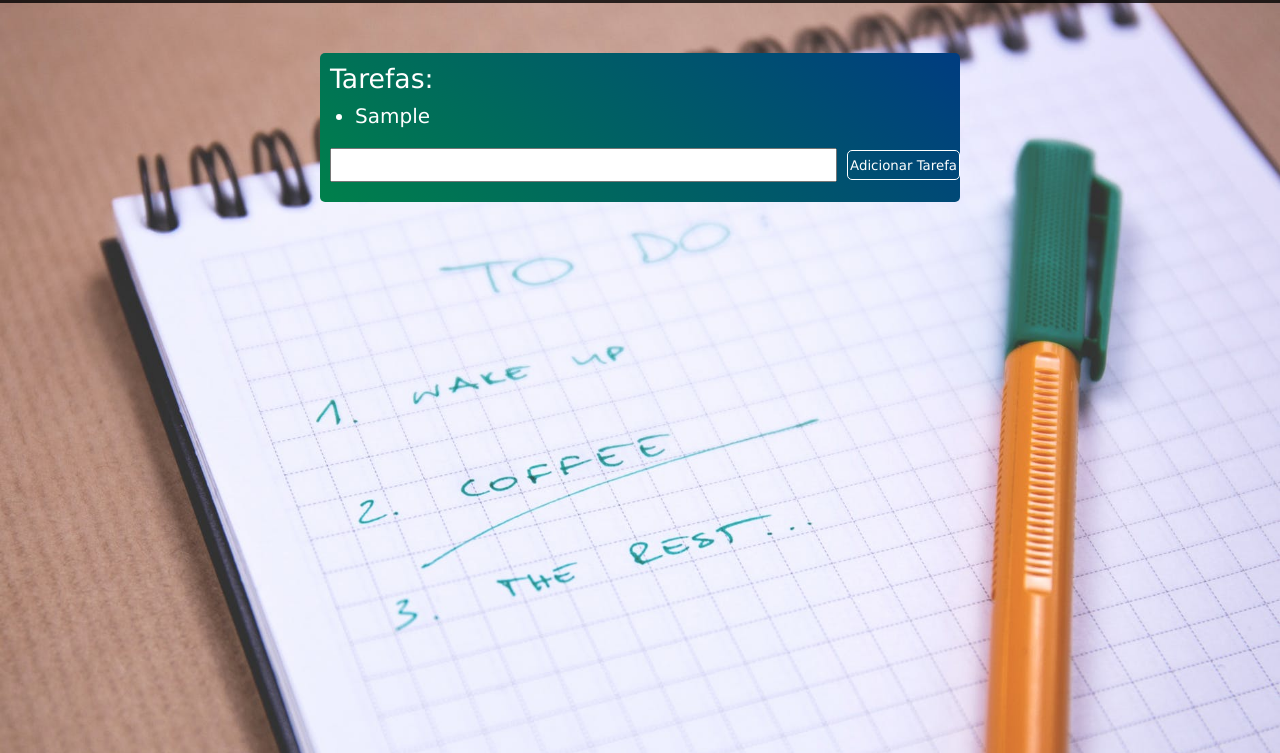
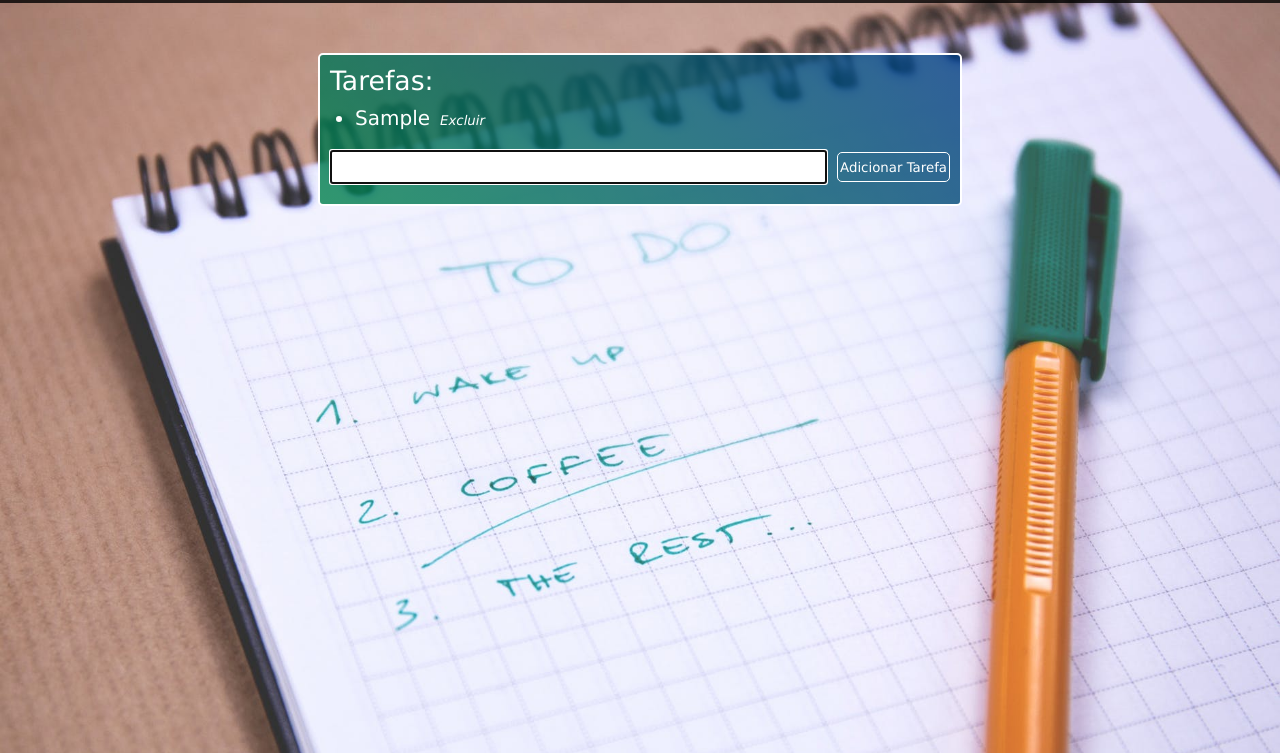
Before and after one commit to jvdc007/Lista-de-Tarefas, a plain HTML site: page index.html in a window 1280 px wide. Both pictures are taken after typing "Sample" into the empty fields and a click on the input "Adicionar Tarefa". Shown: the part 47-800 px from the top of the page. Drawn offline with Linux system fonts and the light colour scheme.

Commit message:
Incremento de exclusão de itens e armazenamento no local storage

```diff
--- a/estilo.css
+++ b/estilo.css
@@ -22,7 +22,8 @@ header h1{
 }
 
 section{
-    background-image: linear-gradient(45deg, #00804b, #003c80);
+    background-image: linear-gradient(45deg, rgba(0,128,75,0.8), rgba(0,60,128,0.8));
+    border: 2px solid white;
     width: 50%;
     margin: 50px auto;
     border-radius: 5px;
@@ -44,6 +45,14 @@ section li{
     margin-left: 35px;
 }
 
+section li a{
+    font-size: 10pt;
+    margin-left: 10px;
+    color: white;
+    text-decoration: none;
+    font-style: oblique;
+}
+
 section div#inputs{
     display: flex;
     align-items: center;
@@ -59,7 +68,7 @@ section div#inputs input#texto{
 
 section div#inputs input#botao{
     height: 30px;
-    margin-left: 10px;
+    margin: 0 10px;
     background-color: rgba(1,1,1,0);
     border: 1px solid white;
     border-radius: 5px;
--- a/list.js
+++ b/list.js
@@ -1,7 +1,7 @@
 let lista = document.querySelector('ul');
 let tarefa = document.querySelector('input#texto');
 let botao = document.querySelector('input#botao');
-let listaTarefas = [];
+let listaTarefas = JSON.parse(localStorage.getItem('lista')) || [];
 
 renderLista();
 
@@ -10,14 +10,36 @@ function renderLista(){
     for(list of listaTarefas){
         let item = document.createElement('li');
         let texto = document.createTextNode(list);
+        let excluir = document.createElement('a');
+        let pos = listaTarefas.indexOf(list);
+        excluir.innerText = "Excluir";
+        excluir.href = "#";
+        excluir.setAttribute('onclick', 'removerTarefa('+pos+')');
         item.appendChild(texto);
+        item.appendChild(excluir);
         lista.appendChild(item);
     }
 }
 
 function addTarefa(){
+    tarefa.focus();
     let item = tarefa.value;
-    listaTarefas.push(item);
-    tarefa.value = '';
+    if(item == ""){
+        return;
+    }else{
+        listaTarefas.push(item);
+        tarefa.value = '';
+        renderLista();
+        save();
+    }
+}
+
+function removerTarefa(pos){
+    listaTarefas.splice(pos, 1);
     renderLista();
+    save();
 }
+
+function save(){
+    localStorage.setItem('lista', JSON.stringify(listaTarefas));
+}
```
Also changed, not shown: 1 other file.
